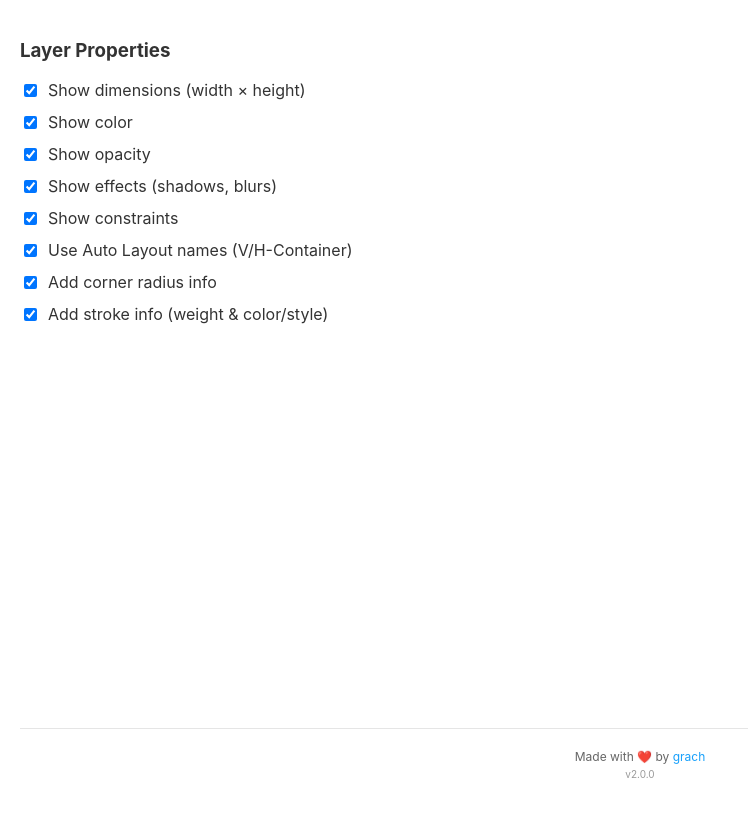
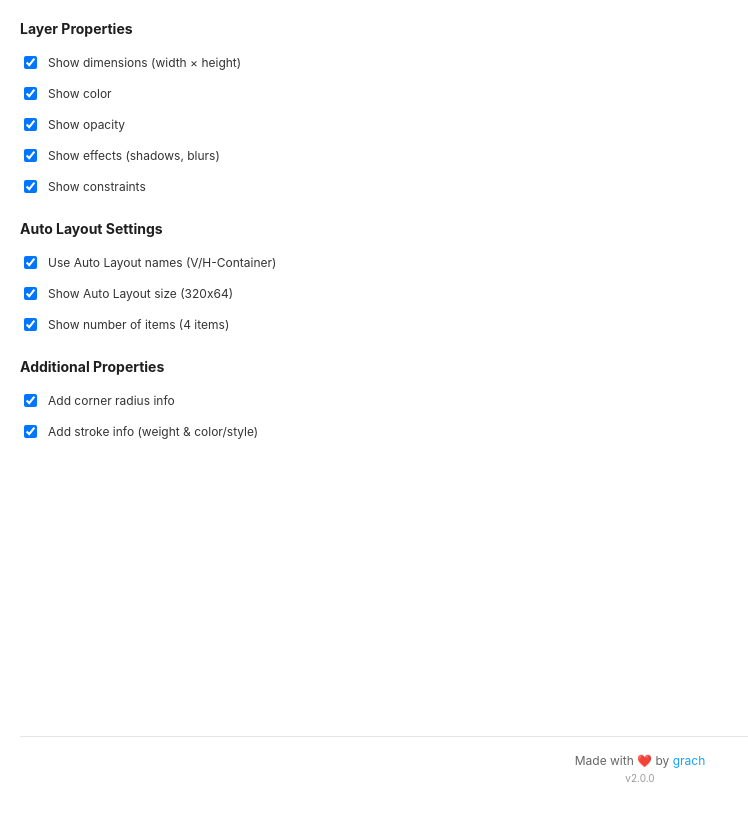
Before and after one commit to 23grach/Renamer, a website: page ui.html in a window 1280 px wide. Shown: the whole page, without its empty margins (0-748 px from the left). Drawn offline with Linux system fonts and the light colour scheme.

Commit message:
feat: enhance Auto Layout settings and UI
- Add new settings for displaying Auto Layout size and item count in layer names.
- Update UI to include Auto Layout specific settings with corresponding checkboxes.
- Adjust layout height in the UI for better visibility.
- Refactor existing settings handling to accommodate new options while maintaining backward compatibility.

```diff
--- a/ui.html
+++ b/ui.html
@@ -8,7 +8,7 @@
       color: #333;
       display: flex;
       flex-direction: column;
-      min-height: 100vh;
+      height: 100vh;
       margin: 0;
       overflow: hidden;
     }
@@ -25,14 +25,26 @@
       margin-bottom: 12px;
     }
 
+    h3 {
+      margin-top: 24px;
+      margin-bottom: 16px;
+      color: #1E1E1E;
+      font-size: 14px;
+    }
+
+    h3:first-child {
+      margin-top: 0;
+    }
+
     .setting-item label {
       margin-left: 8px;
       flex: 1;
+      font-size: 12px;
     }
 
     .footer {
-      padding-top: 20px;
-      padding-bottom: 20px;
+      padding-top: 16px;
+      padding-bottom: 16px;
       border-top: 1px solid #E5E5E5;
       text-align: center;
       font-size: 12px;
@@ -90,10 +102,22 @@
       <input type="checkbox" id="showConstraints" checked>
       <label for="showConstraints">Show constraints</label>
     </div>
+
+    <h3>Auto Layout Settings</h3>
     <div class="setting-item">
       <input type="checkbox" id="useAutoLayoutNames" checked>
       <label for="useAutoLayoutNames">Use Auto Layout names (V/H-Container)</label>
     </div>
+    <div class="setting-item">
+      <input type="checkbox" id="useSizeInName" checked>
+      <label for="useSizeInName">Show Auto Layout size (320x64)</label>
+    </div>
+    <div class="setting-item">
+      <input type="checkbox" id="useItemCount" checked>
+      <label for="useItemCount">Show number of items (4 items)</label>
+    </div>
+
+    <h3>Additional Properties</h3>
     <div class="setting-item">
       <input type="checkbox" id="useCornerRadius" checked>
       <label for="useCornerRadius">Add corner radius info</label>
@@ -120,7 +144,10 @@
         showConstraints: document.getElementById('showConstraints').checked,
         useAutoLayoutNames: document.getElementById('useAutoLayoutNames').checked,
         useCornerRadius: document.getElementById('useCornerRadius').checked,
-        useStrokeInfo: document.getElementById('useStrokeInfo').checked
+        useStrokeInfo: document.getElementById('useStrokeInfo').checked,
+        useSizeInName: document.getElementById('useSizeInName').checked,
+        useItemCount: document.getElementById('useItemCount').checked,
+        showLayoutInfo: true // Keep this for backward compatibility
       };
     }
 
@@ -150,6 +177,8 @@
       document.getElementById('useAutoLayoutNames').checked = settings.useAutoLayoutNames !== undefined ? settings.useAutoLayoutNames : true;
       document.getElementById('useCornerRadius').checked = settings.useCornerRadius !== undefined ? settings.useCornerRadius : true;
       document.getElementById('useStrokeInfo').checked = settings.useStrokeInfo !== undefined ? settings.useStrokeInfo : true;
+      document.getElementById('useSizeInName').checked = settings.useSizeInName !== undefined ? settings.useSizeInName : true;
+      document.getElementById('useItemCount').checked = settings.useItemCount !== undefined ? settings.useItemCount : true;
     }
 
     // Save settings when window is about to close
```
Also changed, not shown: code.ts (+20 -16 lines).
